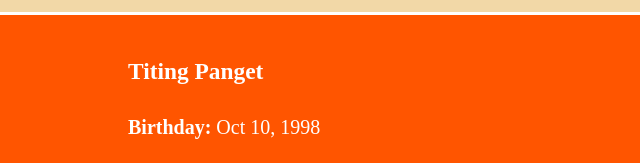
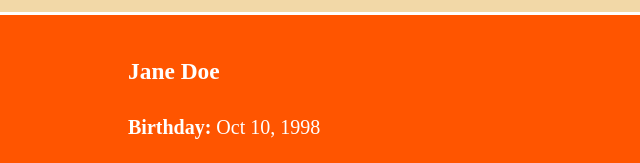
Before and after one commit to mackGH/learning_css3_html5, a plain HTML site: page index.html in a window 1280 px wide. Shown: the part 934-1097 px from the top of the page, 0-640 px from the left. Drawn offline with Linux system fonts and the light colour scheme.

```diff
--- a/index.html
+++ b/index.html
@@ -45,7 +45,7 @@
 	    <article class="member_even">
 	      <img src="./img/woman_2.png"/>
 	      <div class="content">
-			  <h3>Titing Panget</h3>
+			  <h3>Jane Doe</h3>
 			  <p><strong>Birthday: </strong>Oct 10, 1998</p>
 			  <p><strong>Hobbies: </strong>Surfing and Swimming</p>
 			  <p>Lorem ipsum dolor sit amet, consectetur adipiscing elit, sed do eiusmod tempor incididunt ut labore et dolore magna aliqua. Ut enim ad minim veniam, quis nostrud exercitation ullamco laboris nisi ut aliquip ex ea commodo consequat. Duis aute irure dolor in reprehenderit in voluptate velit esse cillum dolore eu fugiat nulla pariatur. Excepteur sint occaecat cupidatat non proident, sunt in culpa qui officia deserunt mollit anim id est laborum.</p>
```
